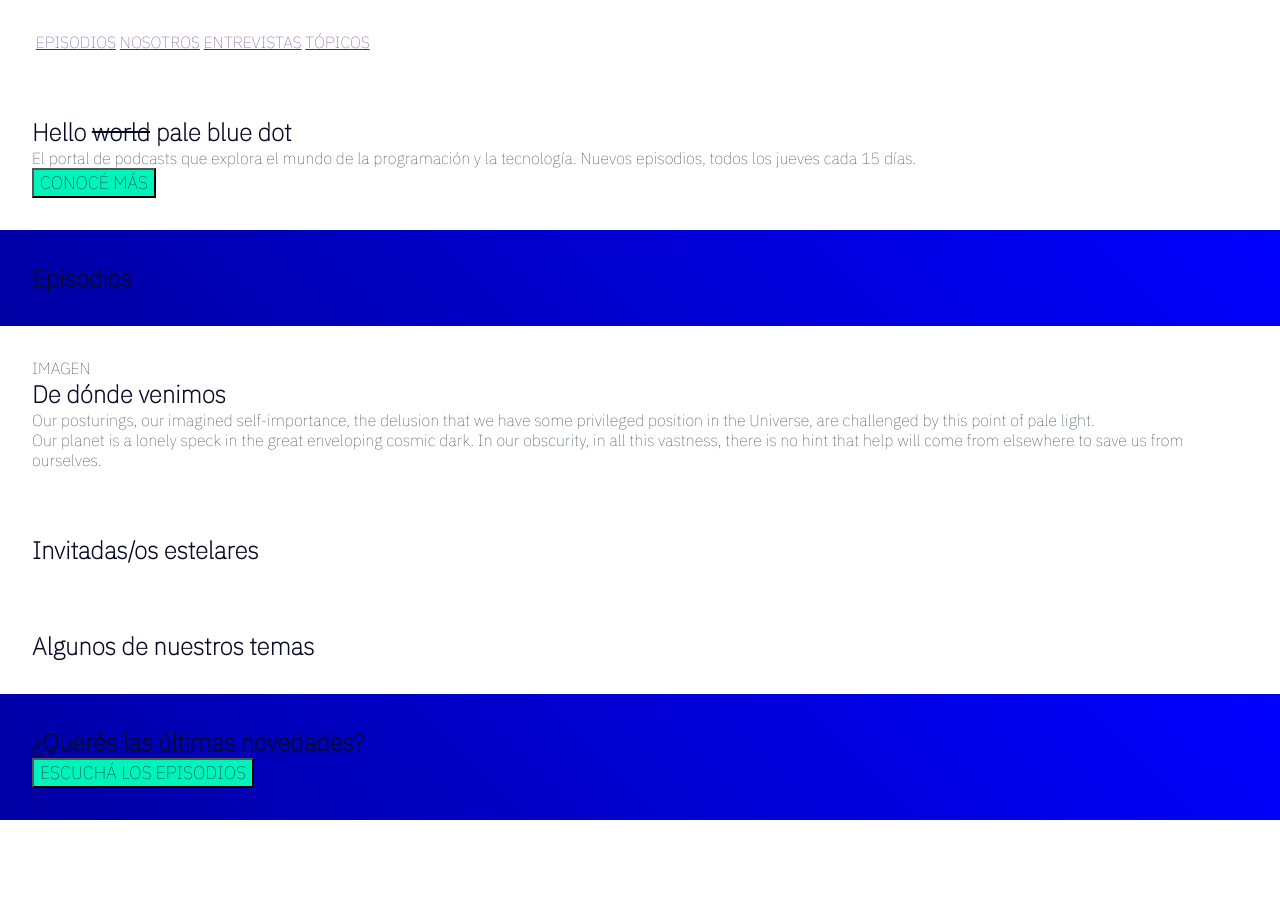
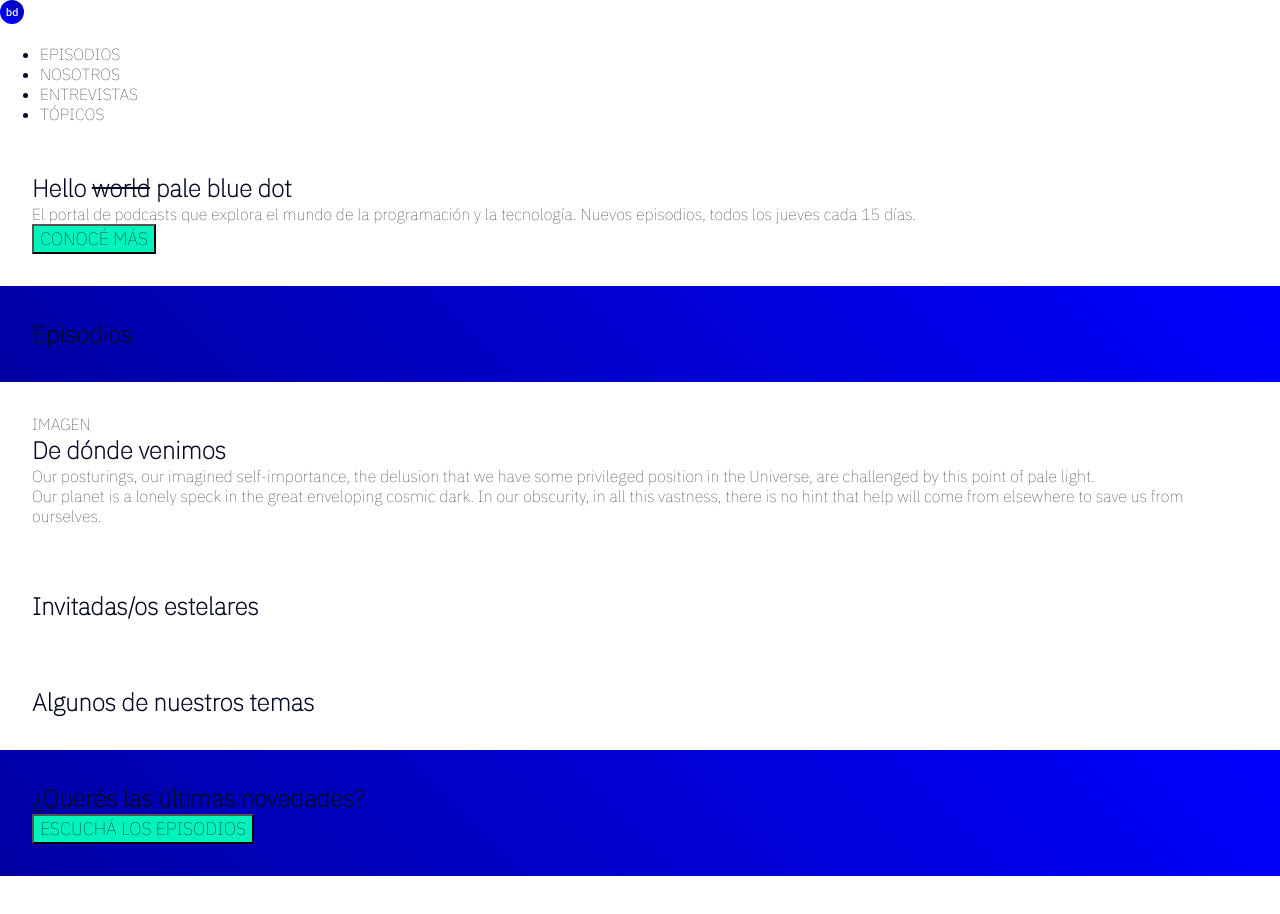
Before and after one commit to lautarosoliani/Repo, a plain HTML site: page TP1 Acamica/TP1 ACAMICA/html/index.html in a window 1280 px wide. Before the commit the page ends 884 px from the top, so only its background shows below. Drawn offline with Linux system fonts and the light colour scheme.

Commit message:
Nav Bar refactored

```diff
--- a/TP1 Acamica/TP1 ACAMICA/TP1.html
+++ b/TP1 Acamica/TP1 ACAMICA/html/index.html
@@ -5,19 +5,41 @@
     <meta http-equiv="X-UA-Compatible" content="IE=edge" />
     <meta name="view port" content="width=device-width, initial-scale=1.0" />
     <title>Landing Page</title>
-    <link rel="stylesheet" href="TP1.css" />
+    <link rel="stylesheet" href="./../styles/style.css" />
   </head>
 
   <body>
-    <section>
-      <img></img>
+    <nav class="nav-bar">
+      <div class="nav-bar__logo">
+        <img src="./../assets/logo.svg" alt="logo" />
+      </div>
 
-      <a href="">EPISODIOS</a>
-      <a href="">NOSOTROS</a>
-      <a href="">ENTREVISTAS</a>
-      <a href="">TÓPICOS</a>
+      <ul class="nav-bar__list">
+        <li class="nav-bar__list__item">
+          <a class="nav-bar__navItem" target="_self">
+            <span> EPISODIOS </span>
+          </a>
+        </li>
 
-    </section>
+        <li class="nav-bar__list__item">
+          <a class="nav-bar__navItem" target="_self">
+            <span> NOSOTROS </span>
+          </a>
+        </li>
+
+        <li class="nav-bar__list__item">
+          <a class="nav-bar__navItem" target="_self">
+            <span> ENTREVISTAS </span>
+          </a>
+        </li>
+
+        <li class="nav-bar__list__item">
+          <a class="nav-bar__navItem" target="_self">
+            <span> TÓPICOS </span>
+          </a>
+        </li>
+      </ul>
+    </nav>
 
     <section>
       <h1>
```
Also changed, not shown: TP1 Acamica/TP1 ACAMICA/assets/logo.svg (added), TP1 Acamica/TP1 ACAMICA/styles/style.css (line endings or trailing spaces).
